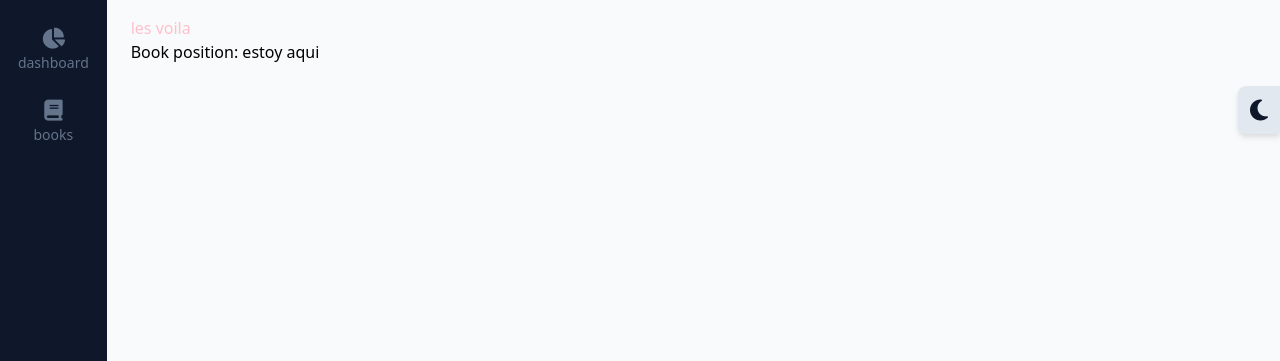
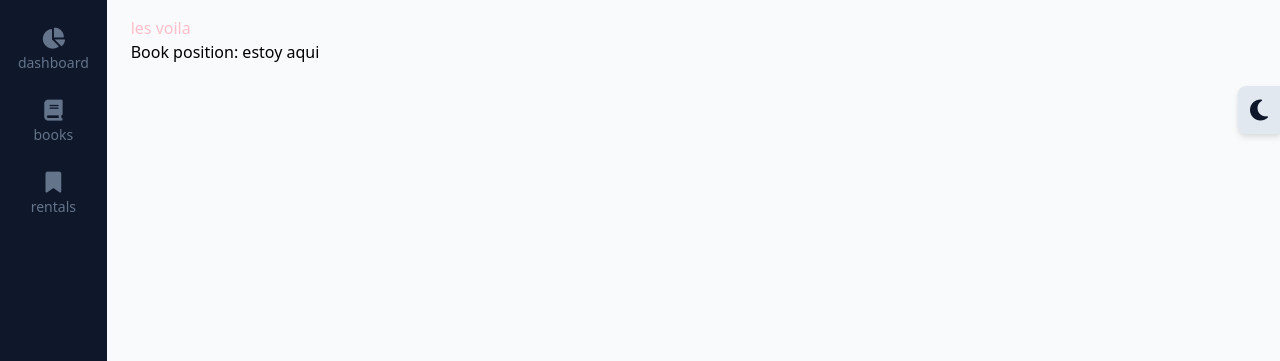
Before and after one commit to papei78/djangoTw, a Django app: page / in a window 1280 px wide. Shown: the part 64-425 px from the top of the page. Run offline with Django 5.2, Linux system fonts and the light colour scheme; data comes from the database, SQL or seed files in the repository; both versions use the stored data as it was after the commit; style sheets or scripts are compiled from the project's sources; some libraries are stand-ins or nearby versions.

```diff
--- a/src/core/urls.py
+++ b/src/core/urls.py
@@ -25,6 +25,7 @@ urlpatterns = [
     path('', home_view, name='home'),
     path("switch/",change_theme, name='change'),
     path('books/', include('books.urls', namespace="books")),
+    path('rentals/', include('rentals.urls', namespace="rentals")),
     path("__reload__/", include("django_browser_reload.urls")),
 
 ]
--- /dev/null
+++ b/src/rentals/urls.py
@@ -0,0 +1,12 @@
+from django.urls import path
+from .views import search_book_view
+
+
+app_name  = 'rentals'
+
+
+
+urlpatterns = [
+    path('', search_book_view, name='main'),
+
+]
--- a/src/rentals/views.py
+++ b/src/rentals/views.py
@@ -1,3 +1,5 @@
 from django.shortcuts import render
 
-# Create your views here.
+def search_book_view(request):
+    context = {}
+    return render(request, "rentals/main.js", context)
--- a/src/templates/layout/sidebar.html
+++ b/src/templates/layout/sidebar.html
@@ -1,5 +1,6 @@
 {% url "home" as path_to_home %}
 {% url "books:main" as path_to_books %}
+{% url "rentals:main" as path_to_rentals %}
 
 
 <aside class="hidden md:block sticky bg-slate-900 h-screen text-white w-full pt-24 text-sm">
@@ -16,6 +17,13 @@
                 <p>books</p>
             </a>
         </li>
+        <li class="mb-6 mx-auto">
+            <a href="{{path_to_rentals}}" class="grid h-12 place-items-center cursor-pointer hover:text-slate-200 duration-300 text-slate-500{% if 'rentals' == request.resolver_match.view_name|slice:'0:7' %}text-white{% endif %}
+            ">
+                <i class="fa-solid fa-bookmark fa-xl"></i>
+                <p>rentals</p>
+            </a>
+        </li>
 
     </ul>
 </aside>
```
Also changed, not shown: src/rentals/templates/rentals/main.js (added, +11 -0 lines), src/db.sqlite3.
